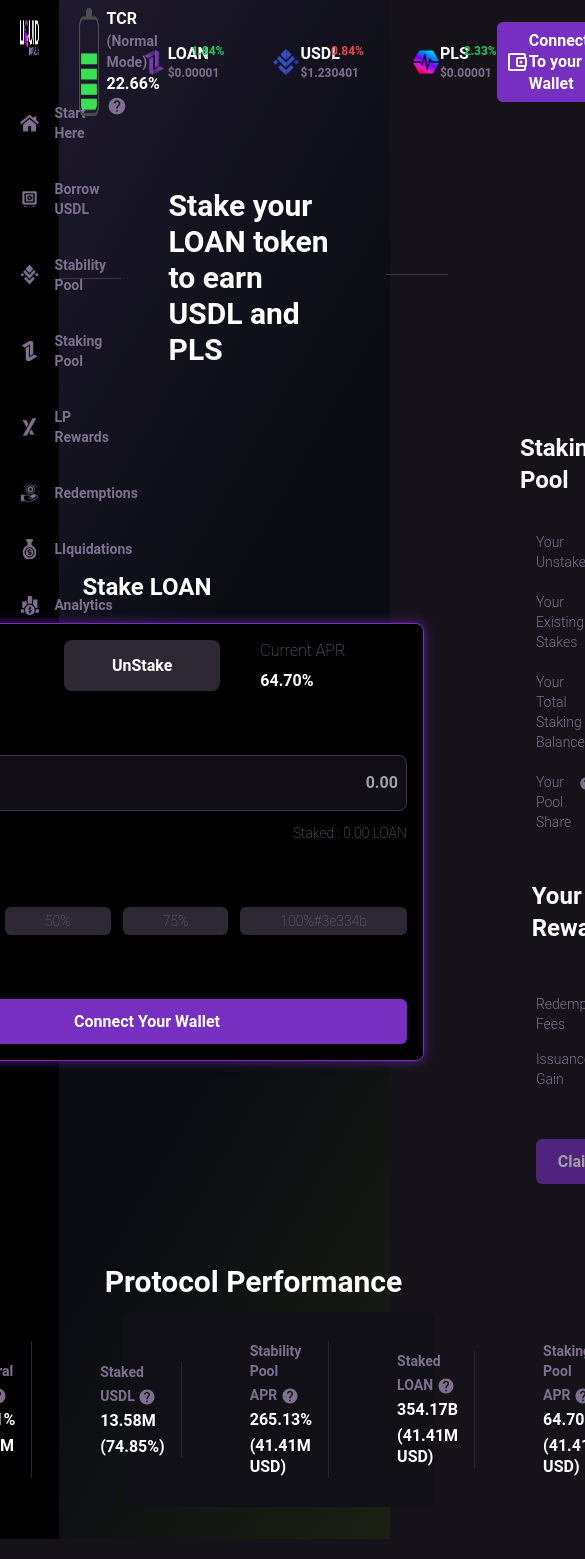
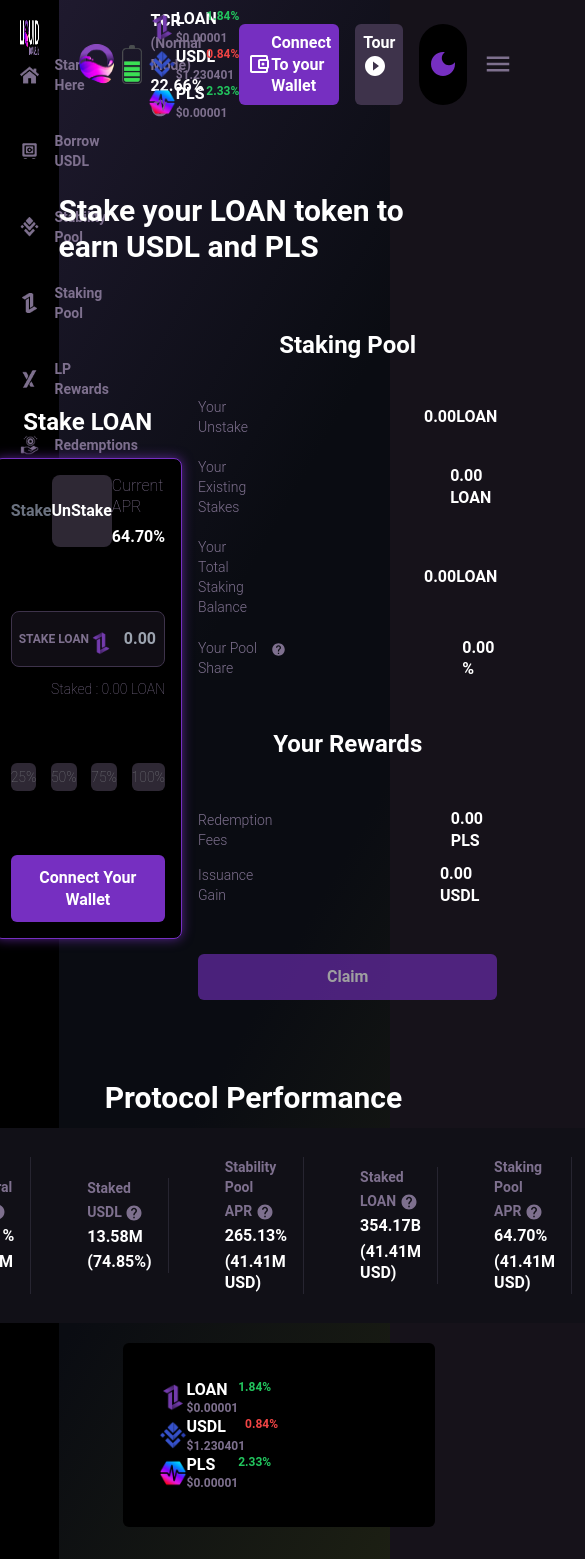
Before and after one commit to re-gis/liquit_client, a React (Vite) app: page /staking in a window 390 px wide. Shown: the top 1559 px of the page, 585 px wide, since content can reach past the window. Built offline with nearby package versions, Linux system fonts and the light colour scheme.

Commit message:
starting responsiveness

```diff
--- a/src/App.tsx
+++ b/src/App.tsx
@@ -3,23 +3,27 @@ import { Route, Routes } from "react-router-dom";
 import SideBar from "./components/SideBar";
 import Header from "./components/Header";
 import Stalking from "./Stalking/Stalking";
+import { useState } from "react";
 
 const App: React.FC = () => {
+
+  const [openSideBar, setOpenSidebar] = useState(false);
+
   return (
     <>
       <div className="flex h-[100%] main">
         <div className="w-[15%]   ">
-          <SideBar />
+          <SideBar  openSideBar={openSideBar}/>
         </div>
         <div className="w-full">
           <div className="">
-            <Header />
+            <Header openSideBar={openSideBar} setOpenSideBar={setOpenSidebar} />
           </div>
           <Routes>
             <Route path="/" />
             <Route path="/borrow" />
             <Route path="/stability" />
-            <Route path="/staking" element={<Stalking/>} />
+            <Route path="/staking" element={<Stalking  openSideBar={openSideBar}/>} />
             <Route path="/lp" />
             <Route path="/redemptions" />
             <Route path="/liquidations" />
--- a/src/Stalking/Stalking.tsx
+++ b/src/Stalking/Stalking.tsx
@@ -1,7 +1,7 @@
 import HelpOutlinedIcon from "@mui/icons-material/HelpOutlined";
-import { useState, ChangeEvent } from "react";
+import React, { useState, ChangeEvent } from "react";
 
-const Stalking = () => {
+const Stalking: React.FC<openSideBarPropValue> = ({ openSideBar }) => {
   const [stake, setStake] = useState(false);
   const [isHovered, setIsHovered] = useState(false);
   const [isHoveredPLS, setIsHoveredPLS] = useState(false);
@@ -101,32 +101,36 @@ const Stalking = () => {
 
   return (
     <div>
-      <div className="flex flex-col  justify-center mt-16 gap-16 pb-6">
-        <div className="flex flex-row  items-center   justify-center   gap-12">
-          <hr className="   border-[#3e334b] w-56" />
+      <div
+        className={`flex  md:${
+          openSideBar ? "z-0" : "z-50"
+        } flex-col  justify-center mt-16 gap-16 pb-6`}
+      >
+        <div className="flex flex-row  items-center   justify-center   lg:gap-12 md:gap-5">
+          <hr className="   border-[#3e334b] lg:w-56 md:w-28 " />
           <p className=" font-semibold text-3xl text-white ">
             Stake your LOAN token to earn USDL and PLS
           </p>
-          <hr className="h-2   w-56 border-[#3e334b]" />
+          <hr className="h-2   lg:w-56 md:w-28 border-[#3e334b]" />
         </div>
-        <div className="flex flex-row gap-24 items-center justify-center relative ">
-          <div className="flex flex-col gap-5  items-center">
+        <div className="flex flex-row lg:gap-24 md:gap-8 items-center justify-center relative ">
+          <div className="flex flex-col gap-5  items-center  flex-1 max-w-[500px]">
             <h1 className="text-2xl text-white font-semibold ">Stake LOAN</h1>
             <div
-              className="w-full border border-[#762fc1] rounded-lg   flex flex-col gap-16 p-4 bg-black"
+              className="w-[100%] border border-[#762fc1] rounded-lg   flex flex-col gap-16 p-4 bg-black"
               style={shadowStyle}
             >
-              <div className="flex flex-row gap-10">
+              <div className="flex flex-row lg:gap-10 md:gap-2 justify-between">
                 <button
                   className={` ${
                     stake ? "bg-[#2e2834]" : ""
-                  } text-gray-500 hover:text-white py-3 px-12 rounded-lg`}
+                  } text-gray-500 hover:text-white py-0 lg:px-8 md:px-5 rounded-lg`}
                   onClick={handleStake}
                 >
                   Stake
                 </button>
                 <button
-                  className={`  hover:text-white py-3 px-12 rounded-lg ${
+                  className={`  hover:text-white py-3 lg:px-12 md:px-5 rounded-lg ${
                     stake ? "text-gray-500" : "bg-[#2e2834] text-white"
                   }`}
                   onClick={handleUnstake}
@@ -142,7 +146,7 @@ const Stalking = () => {
                 <input
                   type="text"
                   placeholder="0.00"
-                  className="bg-[#100d14] border border-[#3e334b]  rounded-lg hover:outline-none text-right placeholder:text-right px-2 py-4 w-full"
+                  className="bg-[#100d14] border border-[#3e334b]  rounded-lg hover:outline-none text-right placeholder:text-right px-2 py-4 w-full "
                   onChange={handleOnChange}
                   onFocus={handleInputFocus}
                   onBlur={handleInputBlur}
@@ -157,17 +161,17 @@ const Stalking = () => {
                 </p>
               </div>
               <div className="flex flex-row gap-3 w-full justify-between items-center">
-                <button className="rounded-md bg-[#2e2834] text-[#727379] hover:text-white font-extralight text-sm py-1 px-10">
+                <button className="rounded-md bg-[#2e2834] text-[#727379] hover:text-white font-extralight text-sm py-1  lg:px-10 md:px-5">
                   25%
                 </button>
-                <button className="rounded-md bg-[#2e2834] text-[#727379] hover:text-white font-extralight text-sm py-1 px-10">
+                <button className="rounded-md bg-[#2e2834] text-[#727379] hover:text-white font-extralight text-sm py-1 lg:px-10 md:px-5">
                   50%
                 </button>
-                <button className="rounded-md bg-[#2e2834] text-[#727379] hover:text-white font-extralight text-sm py-1 px-10">
+                <button className="rounded-md bg-[#2e2834] text-[#727379] hover:text-white font-extralight text-sm py-1 lg:px-10 md:px-5">
                   75%
                 </button>
-                <button className="rounded-md bg-[#2e2834] text-[#727379] hover:text-white font-extralight text-sm py-1 px-10">
-                  100%#3e334b
+                <button className="rounded-md bg-[#2e2834] text-[#727379] hover:text-white font-extralight text-sm py-1 lg:px-10 md:px-5">
+                  100%
                 </button>
               </div>
               <button className="bg-[#762fc1] text-white p-3 rounded-md hover:bg-[#3e334b]">
@@ -175,7 +179,7 @@ const Stalking = () => {
               </button>
             </div>
           </div>
-          <div className="flex flex-col gap-5  items-center w-[30%] ">
+          <div className="flex flex-1 flex-col gap-5  items-center max-w-[500px] ">
             <h1 className="text-2xl text-white font-semibold ">Staking Pool</h1>
             <div className="w-full     flex flex-col gap-12 p-4">
               <div className="flex flex-col gap-5">
@@ -248,7 +252,8 @@ const Stalking = () => {
             Protocol Performance
           </h1>
 
-          <div className="flex flex-row gap-3 items-center  rounded-md  justify-center bg-[#111017] ml-16 p-2 mb-2 w-[80%]">
+          <div className="flex w-full justify-center items-center">
+            <div className="flex flex-row gap-0 items-center  rounded-md  justify-center bg-[#111017]  p-2 mb-2 max-w-[1100px]">
               <div className="flex flex-col gap-1 border-r border-[#272531] px-4 mx-5">
                 <p className="text-sm">Total Value</p>
                 <p className="text-sm">
@@ -301,7 +306,7 @@ const Stalking = () => {
                   ""
                 )}
               </div>
-            <div className="flex flex-col gap-1 border-r border-[#272531] px-4 mx-5">
+              <div className="flex flex-1 flex-col gap-1 border-r border-[#272531] px-4 mx-5">
                 <p className="text-sm">Staked</p>
                 <p className="text-sm">
                   <span>USDL</span>{" "}
@@ -327,7 +332,7 @@ const Stalking = () => {
                   ""
                 )}
               </div>
-            <div className="flex flex-col gap-1 border-r border-[#272531] px-4 mx-5">
+              <div className="flex flex-1 flex-col gap-1 border-r border-[#272531] px-4 mx-5">
                 <p className="text-sm">Stability Pool</p>
                 <p className="text-sm">
                   <span>APR</span>{" "}
@@ -353,7 +358,7 @@ const Stalking = () => {
                   ""
                 )}
               </div>
-            <div className="flex flex-col gap-1 border-r border-[#272531] px-4 mx-5">
+              <div className="flex flex-1 flex-col gap-1 border-r border-[#272531] px-4 mx-5">
                 <p className="text-sm">Staked</p>
                 <p className="text-sm">
                   <span>LOAN</span>{" "}
@@ -378,7 +383,7 @@ const Stalking = () => {
                   ""
                 )}
               </div>
-            <div className="flex flex-col gap-1 border-r border-[#272531] px-4 mx-5">
+              <div className="flex flex-1 flex-col gap-1 border-r border-[#272531] px-4 mx-5">
                 <p className="text-sm">Staking Pool</p>
                 <p className="text-sm">
                   <span>APR</span>{" "}
@@ -403,7 +408,7 @@ const Stalking = () => {
                   ""
                 )}
               </div>
-            <div className="flex flex-col gap-1  px-4 mx-5">
+              <div className="flex flex-1 flex-col gap-1  px-4 mx-5">
                 <p className="text-sm">USDL</p>
                 <p className="text-sm">
                   <span>Supply</span>{" "}
@@ -429,6 +434,53 @@ const Stalking = () => {
               </div>
             </div>
           </div>
+
+          <div className="md:flex lg:hidden flex-row gap-24 items-center  rounded-md  justify-center bg-black   p-9 ml-16 mb-2 w-[80%]">
+            <div className="flex">
+              <div className="flex flex-row  items-center">
+                <img
+                  src="/images/loan.png"
+                  alt=" loan"
+                  className="w-[28px] h-[28px]"
+                />
+                <div>
+                  <p className="text-white">LOAN</p>
+                  <p className="text-xs">$0.00001</p>
+                </div>
+              </div>
+              <span className="text-xs text-green-500"> 1.84%</span>
+            </div>
+            <div className="flex">
+              <div className="flex flex-row  items-center">
+                <img
+                  src="/images/usdl.png"
+                  alt=" loan"
+                  className="w-[28px] h-[28px]"
+                />
+                <div>
+                  <p className="text-white">USDL</p>
+                  <p className="text-xs">$1.230401</p>
+                </div>
+              </div>
+              <span className="text-xs text-red-500"> 0.84%</span>
+            </div>
+
+            <div className="flex">
+              <div className="flex flex-row  items-center">
+                <img
+                  src="/images/PLs.png"
+                  alt=" loan"
+                  className="w-[28px] h-[28px]"
+                />
+                <div>
+                  <p className="text-white">PLS</p>
+                  <p className="text-xs">$0.00001</p>
+                </div>
+              </div>
+              <span className="text-xs text-green-500"> 2.33%</span>
+            </div>
+          </div>
+        </div>
       </div>
     </div>
   );
--- a/src/components/Header.tsx
+++ b/src/components/Header.tsx
@@ -2,26 +2,36 @@ import HelpOutlinedIcon from "@mui/icons-material/HelpOutlined";
 import AccountBalanceWalletOutlinedIcon from "@mui/icons-material/AccountBalanceWalletOutlined";
 import PlayCircleFilledOutlinedIcon from "@mui/icons-material/PlayCircleFilledOutlined";
 import DarkModeIcon from "@mui/icons-material/DarkMode";
+import CloseIcon from "@mui/icons-material/Close";
+import MenuIcon from "@mui/icons-material/Menu";
 import { Link } from "react-router-dom";
 import { useState } from "react";
-const Header: React.FC = () => {
+const Header: React.FC<openSideBarProp> = ({openSideBar,setOpenSideBar}) => {
   const [isHovered, setIsHovered] = useState(false);
+
 
   const shadowStyle = {
     boxShadow: "0px 0px 12px 0px rgba(118, 47, 193, 0.7)",
   };
-  const handleHovered =()=>{
+  const handleHovered = () => {
+    setIsHovered(true);
+  };
+  const handleUnHovered = () => {
+    setIsHovered(false);
+  };
 
-    setIsHovered(true)
-  }
-  const handleUnHovered = () =>{
-
-     setIsHovered(false)
-  }
+  const handleModel = () => {
+    setOpenSideBar((prev) => !prev);
+  };
 
   return (
-    <div className="flex flex-row  items-center justify-between  py-2 p-5 relative">
-      <div className="flex flex-row gap-2">
+    <div className="flex flex-row  items-center justify-between   py-2 p-5 relative">
+      <div className="flex flex-row gap-2 items-center">
+        <img
+          src="/images/logo.png"
+          alt="logo"
+          className=" h-[40px] w-[40px] md:block sm:block lg:hidden"
+        />
         <img src="/images/battery.png" alt="" className="h=[14px] w-[20px]" />
         <div>
           <p>
@@ -33,18 +43,16 @@ const Header: React.FC = () => {
             <span className="text-white">22.66% </span>
             <span
               className="hover:cursor-pointer"
-              onMouseOver={handleHovered }
-              onMouseOut={ handleUnHovered}
+              onMouseOver={handleHovered}
+              onMouseOut={handleUnHovered}
             >
-              <HelpOutlinedIcon sx={{ fontSize: "20px" }}
-
-              />
+              <HelpOutlinedIcon sx={{ fontSize: "20px" }} />
             </span>
           </div>
         </div>
       </div>
 
-      <div className="flex flex-row  gap-12 items-center  justify-center">
+      <div className="lg:flex flex-row  gap-12 items-center  justify-center md:hidden">
         <div className="flex">
           <div className="flex flex-row  items-center">
             <img
@@ -102,7 +110,7 @@ const Header: React.FC = () => {
         </Link>
         <Link
           to="#"
-          className="rounded-md bg-[#3e334b] text-white  p-2 flex items-center justify-center  hover:bg-[#762fc1]"
+          className="rounded-md bg-[#3e334b] text-white  p-2 lg:flex items-center justify-center  hover:bg-[#762fc1] md:hidden sm:hidden  "
         >
           Tour{" "}
           <span>
@@ -118,10 +126,17 @@ const Header: React.FC = () => {
             }}
           />
         </button>
+         <button onClick={handleModel} className="md:flex sm:flex lg:hidden">
+          {openSideBar ? <CloseIcon  sx={{fontSize:"30px"}}/> : <MenuIcon sx={{fontSize:"30px"}} />}
+        </button>
       </div>
 
       {/* when you hover help icon */}
-      {isHovered  ? <div style={shadowStyle} className="p-2 text-sm font-extralight absolute top-16 bg-[#16121a]">
+      {isHovered ? (
+        <div
+          style={shadowStyle}
+          className="p-2 text-sm font-extralight absolute top-16 bg-[#16121a]"
+        >
           <p> TCR : Total Collateral Ratio and is shown as : </p>
           <p> 1 red bar - less than 110% -recovery mode</p>
           <p> 2 orange -between 150% and 110% -recovery</p>
@@ -135,7 +150,9 @@ const Header: React.FC = () => {
             <p>significantly above 150%</p>
           </div>
         </div>
- :""}
+      ) : (
+        ""
+      )}
     </div>
   );
 };
--- a/src/components/SideBar.tsx
+++ b/src/components/SideBar.tsx
@@ -12,9 +12,9 @@ import stap from "../assets/stapng.png";
 import token from "../assets/tokens.png";
 import bor from "../assets/bopng.png";
 
-const SideBar: React.FC = () => {
+const SideBar: React.FC<openSideBarPropValue> = ({openSideBar}) => {
   return (
-    <div className="flex flex-col gap-12 bg-black h-full p-5 ">
+    <div className={` md:${openSideBar ?"flex z-50 w-full" :"hidden"} lg:flex flex-col gap-12 bg-black h-full p-5  `}>
       <div className="w-[100%]">
         <img src={logo} className="h-[35px]" alt="" />
       </div>
--- /dev/null
+++ b/src/interfaces/openSideBar.ts
@@ -0,0 +1,8 @@
+interface openSideBarProp {
+  openSideBar: boolean;
+  setOpenSideBar: React.Dispatch<React.SetStateAction<boolean>>;
+}
+
+interface openSideBarPropValue {
+    openSideBar: boolean;
+  }
```
Also changed, not shown: public/images/logo.png (added). Lines whose indentation alone changed are shown as unchanged.
